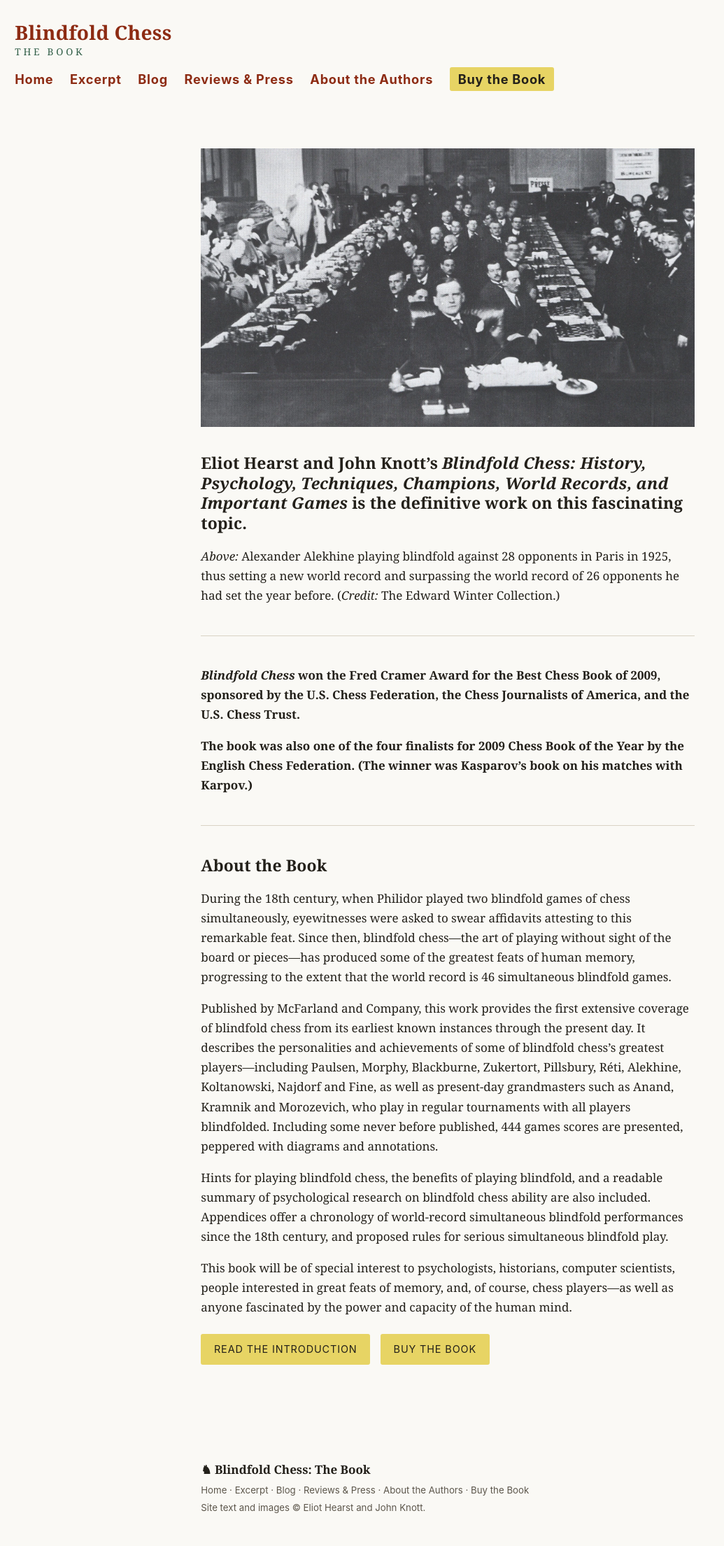
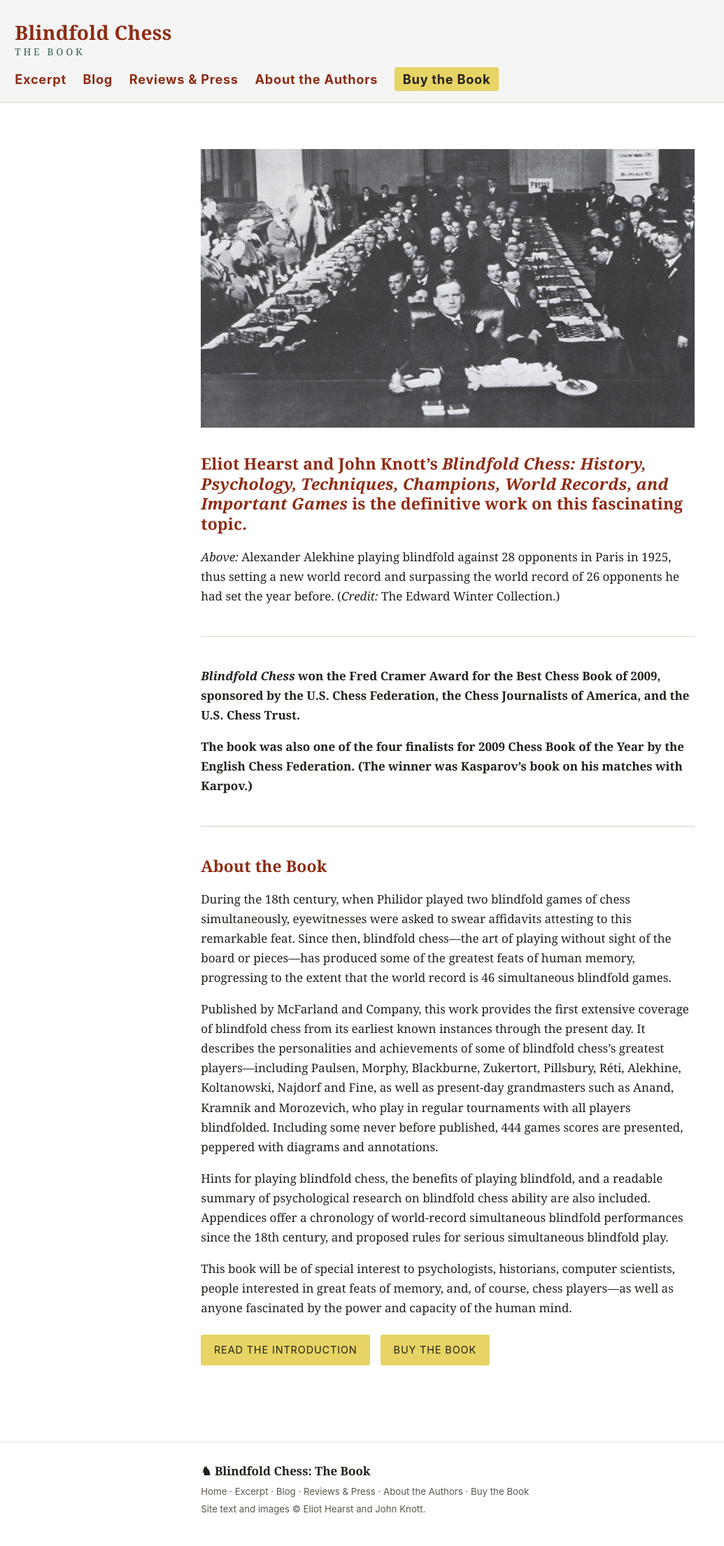
Before and after one commit to panopticist/blindfoldchess, a Jekyll site: the page built from index.md, in a window 1280 px wide. Shown: the whole page at 70% size, without its empty margins (0-1035 px from the left). Built offline with Jekyll 4.4.1, drawn with Linux system fonts in a browser that asks for light colours.

Commit message:
updated style sheet

```diff
--- a/assets/css/style.css
+++ b/assets/css/style.css
@@ -1,28 +1,27 @@
 /* ---------------------------------------------------------------
    Blindfold Chess: The Book — site stylesheet
-   A quiet, book-like design: paper background, ink text,
-   a red link accent, yellow buttons, and a checkerboard rule
-   as the one signature decorative detail.
+   A quiet, book-like design: white page, ink text, a light-gray
+   navbar, a red link accent, and yellow buttons.
    --------------------------------------------------------------- */
 
 :root {
-  --paper: #faf9f5;
+  --paper: #ffffff;        /* page background */
+  --nav-bg: #F5F5F5;       /* navbar band background */
   --ink: #23201a;
   --ink-soft: #5c564b;
   --caption-gray: #4d4d4d;  /* slightly lighter than --ink, neutral gray for captions */
 
-  --red: #8D2B13;           /* links, site title */
+  --red: #8D2B13;           /* links, site title, headlines */
   --red-dark: #6d210f;      /* link hover/focus */
 
-  --yellow: #E7D464;        /* buttons */
+  --yellow: #E7D464;        /* buttons, blockquote accent */
   --yellow-dark: #cfbe50;   /* button hover/focus */
 
-  --green: #2f5d46;         /* retained for the checkerboard rule + blockquote accent */
+  --green: #2f5d46;         /* retained for the footer checkerboard rule only */
   --green-dark: #234634;
 
-  --square-dark: #2f5d46;
-  --square-light: #e9e4d8;
   --rule: #d9d3c4;
+  --divider-gray: #e0e0e0;  /* footer top divider */
   --max-width: 44rem;
 }
 
@@ -45,24 +44,29 @@ body {
   padding: 0 1.25rem;
 }
 
-/* --- Signature detail: a single row of chessboard squares --- */
-.board-rule {
-  height: 8px;
-  background-image: linear-gradient(90deg, var(--square-dark) 50%, var(--square-light) 50%);
-  background-size: 16px 8px;
+/* --- Footer top divider: a plain light-gray line separating the footer --- */
+.footer-divider {
+  height: 1px;
+  background: var(--divider-gray);
 }
 
-/* --- Header --- */
-.site-header { padding-top: 1.75rem; position: relative; }
+/* --- Header / navbar --- */
+/* Full-width light-gray band; the title + nav sit centered inside it at
+   roughly 2x the width of the page's content column. */
+.site-header {
+  position: relative;
+  background: var(--nav-bg);
+  border-bottom: 1px solid var(--rule);
+  padding-top: 1.75rem;
+}
 .site-header-row {
   display: flex;
   align-items: center;
   justify-content: space-between;
   flex-wrap: wrap;
   padding-bottom: 1.1rem;
-  /* Navbar runs roughly 2x the width of the rest of the page (which stays
-     at --max-width). Only this row is widened. */
   max-width: calc(var(--max-width) * 2);
+  margin: 0 auto; /* keeps the row centered even when it's narrower than the viewport */
 }
 
 .site-title {
@@ -133,11 +137,19 @@ body {
 .site-nav a.nav-buy:hover,
 .site-nav a.nav-buy:focus-visible { background: var(--yellow-dark); color: var(--ink); }
 
+/* "Home" appears only in the mobile dropdown, not the desktop bar */
+.nav-home-only { display: none; }
+
 /* --- Content --- */
 .content { padding: 2.25rem 1.25rem 3rem; }
 
 h1, h2, h3 { line-height: 1.25; letter-spacing: 0.005em; }
-.page-title { font-size: 1.9rem; margin: 0 0 0.4rem; }
+h1, h2, .page-title { color: var(--red); }
+.page-title {
+  font-family: -apple-system, BlinkMacSystemFont, "Segoe UI", Helvetica, Arial, sans-serif;
+  font-size: 1.9rem;
+  margin: 0 0 0.4rem;
+}
 h2 { font-size: 1.35rem; margin-top: 2.2rem; }
 h3 { font-size: 1.1rem; }
 
@@ -175,7 +187,7 @@ img + em, .caption {
 blockquote {
   margin: 1.4rem 0;
   padding: 0.2rem 0 0.2rem 1.2rem;
-  border-left: 3px solid var(--green);
+  border-left: 3px solid var(--yellow);
   color: var(--ink-soft);
   font-style: italic;
 }
@@ -213,7 +225,7 @@ hr {
   font-size: 1.15rem;
   font-weight: 700;
   text-decoration: none;
-  color: var(--ink);
+  color: var(--red);
 }
 .post-list .post-link:hover { color: var(--red-dark); text-decoration: underline; }
 .post-list .post-meta { margin: 0.25rem 0 0; }
@@ -251,7 +263,7 @@ hr {
   color: var(--ink);
 }
 .contact-form input:focus,
-.contact-form textarea:focus { outline: 2px solid var(--green); outline-offset: 1px; }
+.contact-form textarea:focus { outline: 2px solid var(--red); outline-offset: 1px; }
 .contact-form button { margin-top: 1.2rem; border: none; cursor: pointer; }
 
 /* --- Footer --- */
@@ -282,13 +294,14 @@ hr {
     left: 0;
     right: 0;
     top: 100%;
-    background: var(--paper);
-    border-top: 1px solid var(--rule);
+    background: var(--nav-bg);
     border-bottom: 1px solid var(--rule);
     padding: 0.5rem 1.25rem 0.75rem;
     z-index: 20;
   }
   .nav-toggle-checkbox:checked ~ .site-nav { display: flex; }
+
+  .nav-home-only { display: block; }
 
   .site-nav a {
     margin: 0;
```
